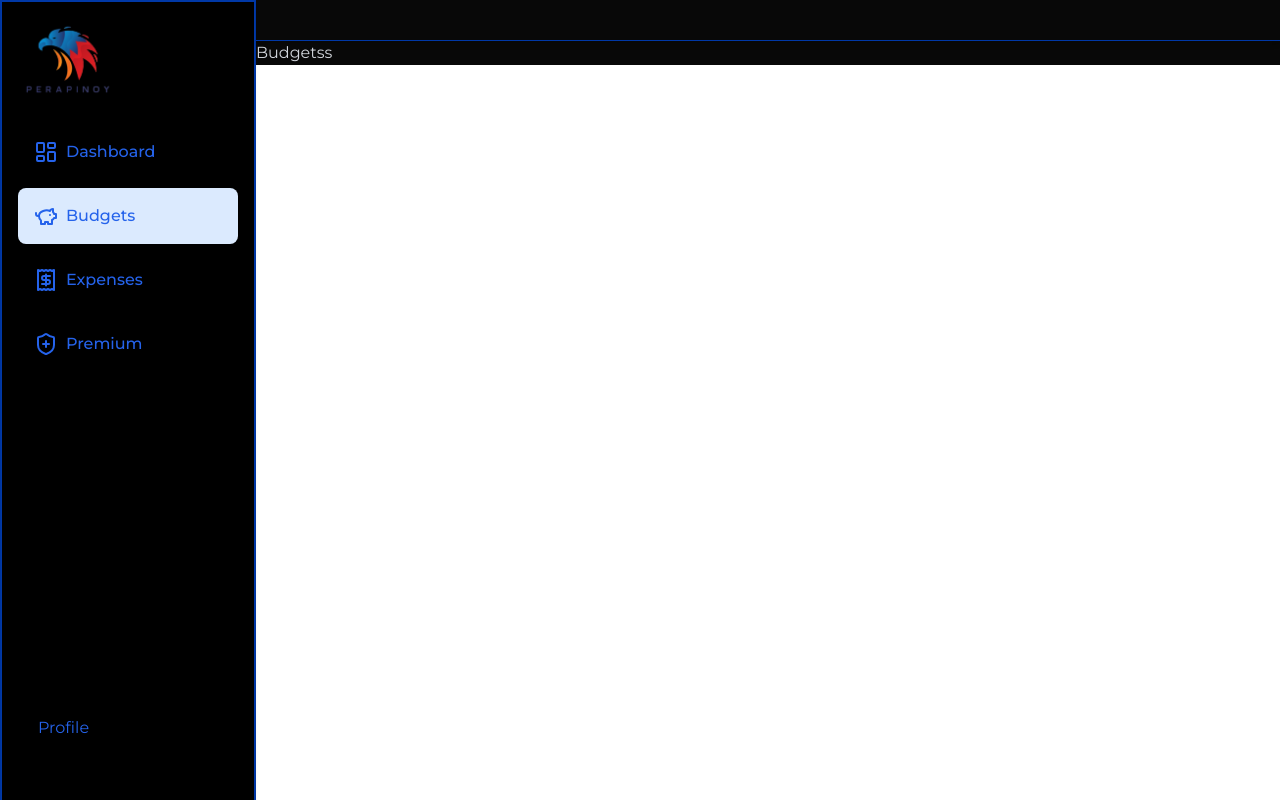
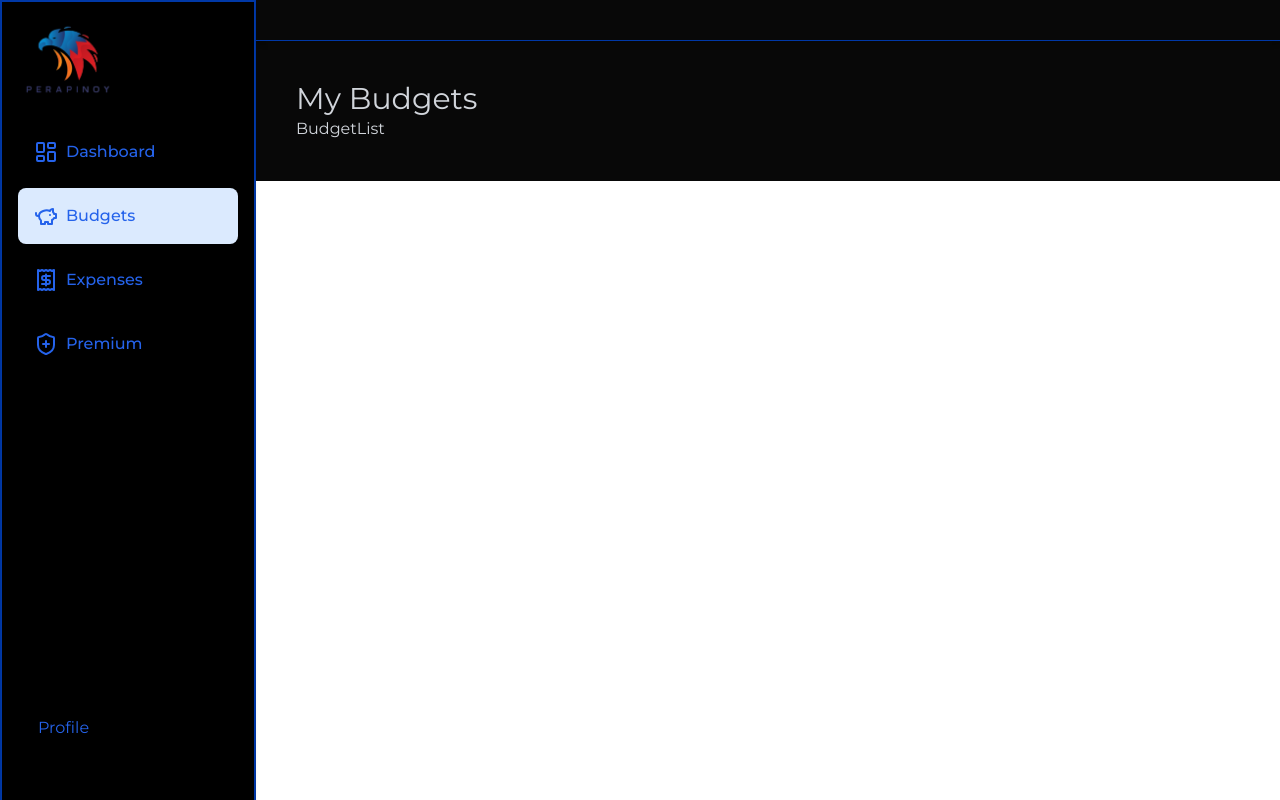
Before and after one commit to donyelqt/PeraPinoy, a Next.js app: page /dashboard/budgets in a window 1280 px wide. Built offline with nearby package versions, Linux system fonts and the light colour scheme; no server answers.

Commit message:
Added BudgetList component and updated JSX structure in Budget page

```diff
--- /dev/null
+++ b/app/(routes)/dashboard/budgets/_components/CreateBudget.jsx
@@ -0,0 +1,9 @@
+import React from 'react'
+
+function CreateBudget() {
+  return (
+    <div>CreateBudget</div>
+  )
+}
+
+export default CreateBudget
--- a/app/(routes)/dashboard/budgets/page.jsx
+++ b/app/(routes)/dashboard/budgets/page.jsx
@@ -1,8 +1,12 @@
 import React from 'react'
+import BudgetList from './_components/BudgetList'
 
 function Budget() {
   return (
-    <div className='text-gray-300'>Budgetss</div>
+    <div className='text-gray-300 p-10'>
+      <h2 className='text-bold text-3xl'>My Budgets</h2>
+      <BudgetList />
+    </div>
   )
 }
 
```
